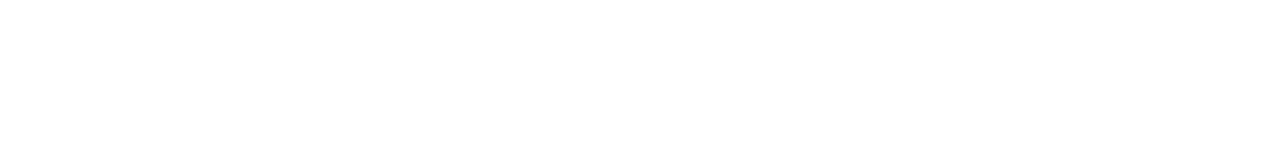
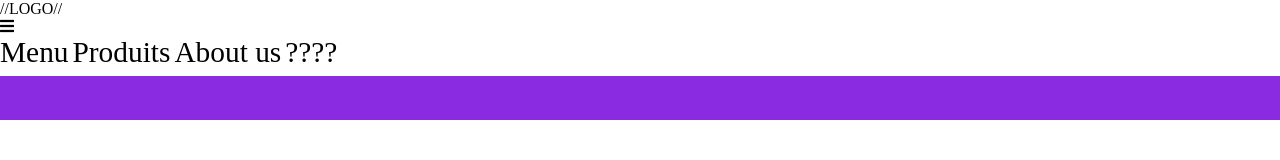
Before and after one commit to Laithargy/e-commerce, a plain HTML site: page html/nav+footer.html in a window 1280 px wide. Drawn offline with Linux system fonts and the light colour scheme.

Commit message:
navbar_inprogress

```diff
--- a/css/stylesheet.css
+++ b/css/stylesheet.css
@@ -1,3 +1,6 @@
+
+/* GENERAL */
+
 :root {
     /* --red: */
     /* --green:; */
@@ -6,22 +9,49 @@
 }
 
 *::selection {
-    /* background-color: */
+    background-color: red;
     color: var(--white);
 }
 
+html {
+
+}
+
+html body {
+    height: 100%;
+    margin: 0;
+    padding: 0;
+}
 body {
 
 }
 
 header {
-
+    padding-bottom: 1ex;
 }
 
 footer {
-
+    padding : 3ex;
+    background-color: blueviolet;
 }
 
 main {
 
 }
+
+a {
+    text-decoration: none;
+    color: inherit;
+}
+
+h1 {
+    font-size: 2emx;
+}
+
+/* NAVBAR */
+
+.menuList a {
+    font-size: 4ex;
+}
+
+/* FOOTER */
--- a/html/nav+footer.html
+++ b/html/nav+footer.html
@@ -0,0 +1,49 @@
+<!DOCTYPE html>
+<html lang="fr">
+<head>
+
+    <!-- CLASSIC -->
+    <meta charset="UTF-8">
+    <meta http-equiv="X-UA-Compatible" content="IE=edge">
+    <meta name="viewport" content="width=device-width, initial-scale=1.0">
+    <link rel="stylesheet" href="https://cdnjs.cloudflare.com/ajax/libs/font-awesome/5.15.3/css/all.min.css" />
+
+    <!-- LINK CSS -->
+    <link rel ="stylesheet" href="../css/stylesheet.css">
+
+    <!-- LINK JS -->
+
+
+    <title>Document</title>
+</head>
+<body>
+
+<!-- NAVBAR -->
+    <header>
+        <div class="logo">
+            //LOGO//
+        </div>
+
+        <div class="menuHamburger"><i class="fa fa-bars"></i></div>
+
+        <div class="menuList">
+            <a href="#">Menu</a>
+            <a href="#">Produits</a>
+            <a href="#">About us</a>
+            <a href="#">????</a>
+        </div>
+    </header>
+<!-- FIN NAVBAR -->
+
+    <main>
+
+    </main>
+
+<!-- FOOTER -->
+    <footer>
+
+    </footer>
+<!-- FIN FOOTER -->
+
+</body>
+</html>
```
